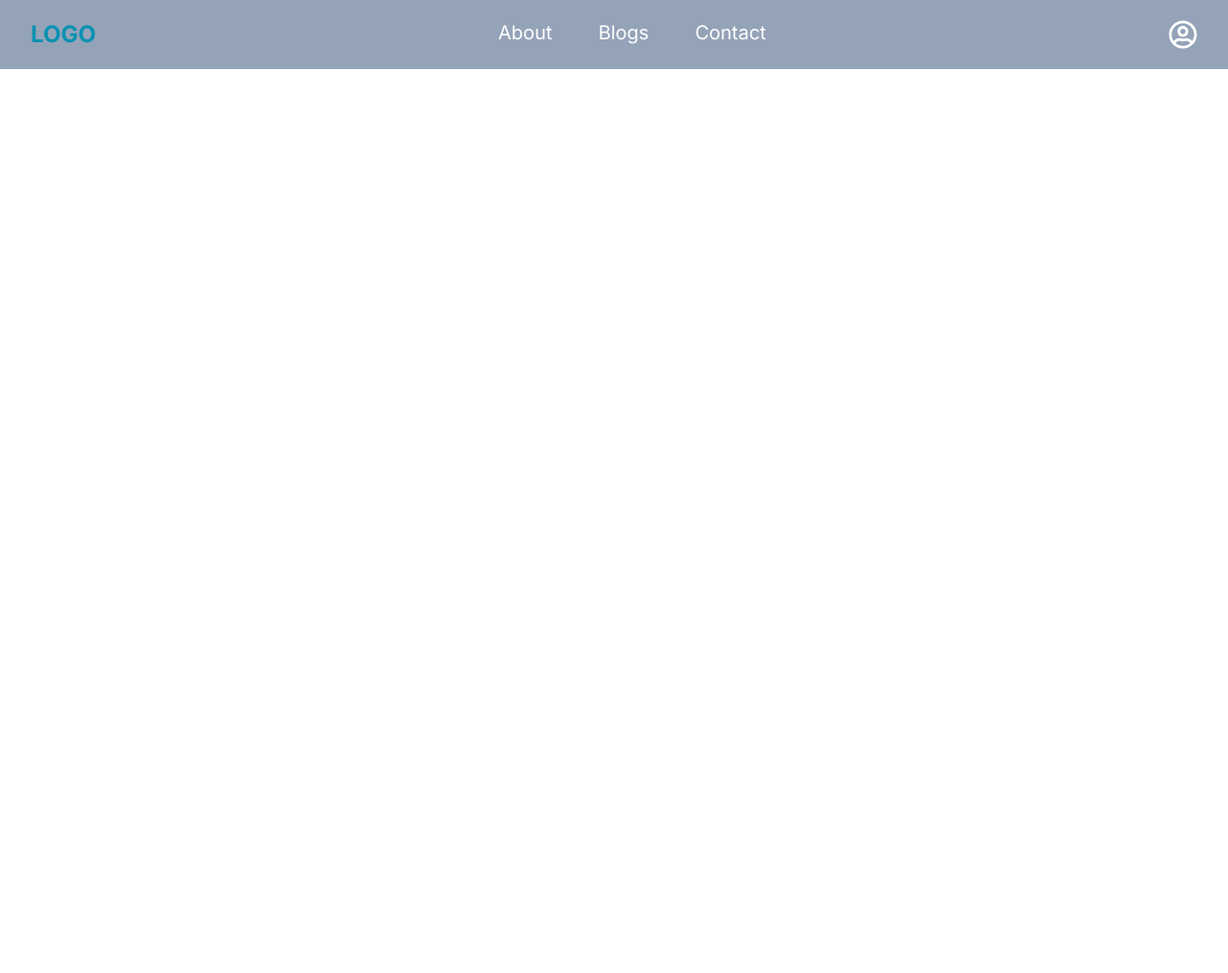
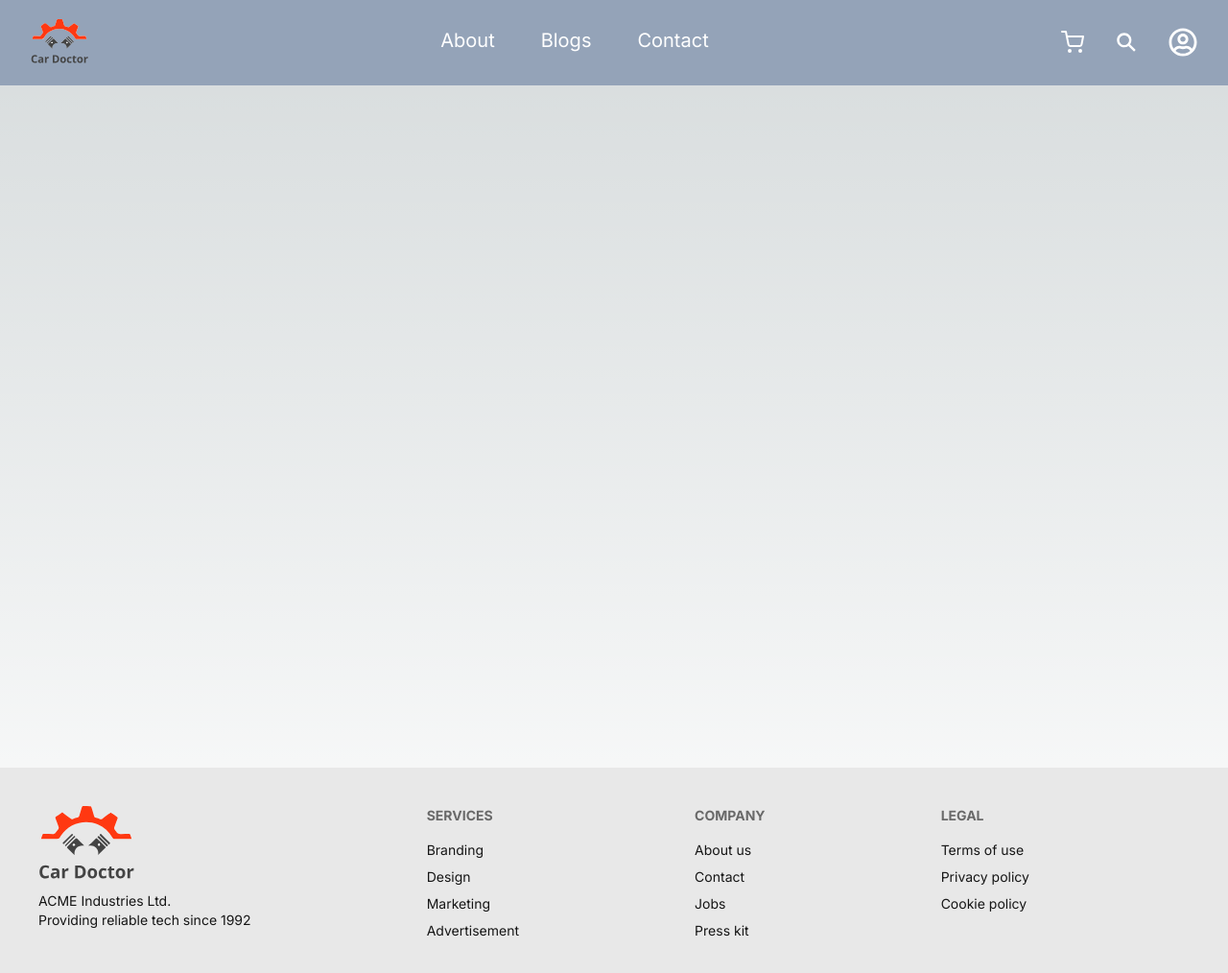
Before and after one commit to hmmasudsarder/car-doctor-pro, a Next.js app: page / in a window 1280 px wide. Shown: the top 1014 px of the page at 96% size. Before the commit the page ends 800 px from the top, so only its background shows below. Built offline with nearby package versions, Linux system fonts and the light colour scheme.

Commit message:
footer added

```diff
--- a/package.json
+++ b/package.json
@@ -9,12 +9,12 @@
     "lint": "next lint"
   },
   "dependencies": {
-    "mongodb": "^6.8.0",
+    "mongodb": "^6.9.0",
     "next": "14.2.5",
     "next-auth": "^4.24.7",
     "react": "^18",
     "react-dom": "^18",
-    "react-icons": "^5.2.1"
+    "react-icons": "^5.3.0"
   },
   "devDependencies": {
     "daisyui": "^4.12.10",
--- a/src/app/layout.js
+++ b/src/app/layout.js
@@ -1,5 +1,7 @@
 import { Inter } from "next/font/google";
 import "./globals.css";
+import Navbar from "@/components/Shared/Navbar";
+import Footer from "@/components/Shared/Footer";
 
 const inter = Inter({ subsets: ["latin"] });
 
@@ -11,7 +13,11 @@ export const metadata = {
 export default function RootLayout({ children }) {
   return (
     <html lang="en" data-theme="carDoctorTheme">
-      <body className={inter.className}>{children}</body>
+      <body className={inter.className}>
+        <Navbar />
+        {children}
+        <Footer />
+      </body>
     </html>
   );
 }
--- a/src/components/Homepage/Homepage.jsx
+++ b/src/components/Homepage/Homepage.jsx
@@ -1,12 +1,7 @@
 import React from "react";
-import Navbar from "../Shared/Navbar";
 
 const Homepage = () => {
-  return (
-    <div>
-      <Navbar />
-    </div>
-  );
+  return <div className="h-screen"></div>;
 };
 
 export default Homepage;
--- /dev/null
+++ b/src/components/Shared/Footer.jsx
@@ -0,0 +1,39 @@
+import Image from "next/image";
+import React from "react";
+
+const Footer = () => {
+  return (
+    <footer className="footer bg-base-200 text-base-content p-10">
+      <aside>
+        <Image src="/assets/logo.svg" height={60} width={100} alt="logofooter" />
+        <p>
+          ACME Industries Ltd.
+          <br />
+          Providing reliable tech since 1992
+        </p>
+      </aside>
+      <nav>
+        <h6 className="footer-title">Services</h6>
+        <a className="link link-hover">Branding</a>
+        <a className="link link-hover">Design</a>
+        <a className="link link-hover">Marketing</a>
+        <a className="link link-hover">Advertisement</a>
+      </nav>
+      <nav>
+        <h6 className="footer-title">Company</h6>
+        <a className="link link-hover">About us</a>
+        <a className="link link-hover">Contact</a>
+        <a className="link link-hover">Jobs</a>
+        <a className="link link-hover">Press kit</a>
+      </nav>
+      <nav>
+        <h6 className="footer-title">Legal</h6>
+        <a className="link link-hover">Terms of use</a>
+        <a className="link link-hover">Privacy policy</a>
+        <a className="link link-hover">Cookie policy</a>
+      </nav>
+    </footer>
+  );
+};
+
+export default Footer;
--- a/src/components/Shared/Navbar.jsx
+++ b/src/components/Shared/Navbar.jsx
@@ -1,6 +1,8 @@
 "use client";
 import Image from "next/image";
+import { IoSearchSharp } from "react-icons/io5";
 // import { CiMenuBurger, CiUser } from "react-icons/ci";
+import { FiShoppingCart } from "react-icons/fi";
 import { FaRegUserCircle } from "react-icons/fa";
 import { MdClose } from "react-icons/md";
 import Link from "next/link";
@@ -9,7 +11,6 @@ import { useRef, useState } from "react";
 const Navbar = () => {
   const [navbar, setNavbar] = useState(false);
   const [droup, setDroup] = useState(false);
-
 
   //   const menuRef = useRef();
   //   const imgRef = useRef();
@@ -26,7 +27,12 @@ const Navbar = () => {
             <div className="flex items-center justify-between py-3 md:py-5 md:block">
               {/* {LOGO} */}
               <Link href="/">
-                <h3 className="text-2xl text-cyan-600 font-bold">LOGO</h3>
+                <Image
+                  src="/assets/logo.svg"
+                  alt="logo"
+                  width={60}
+                  height={50}
+                />
               </Link>
               <div className="md:hidden">
                 <button
@@ -79,11 +85,12 @@ const Navbar = () => {
                     Setting
                   </Link>
                 </li>
-
               </ul>
             </div>
           </div>
-          <div>
+          <div className="flex items-center space-x-8">
+            <FiShoppingCart className="text-2xl text-white md:block hidden" />
+            <IoSearchSharp className="text-2xl text-white md:block hidden" />
             <div className="md:block hidden cursor-pointer relative">
               <FaRegUserCircle
                 onClick={() => setDroup(!droup)}
```
Also changed, not shown: 1 other file (tests, documents, lock files or other folders). Lines whose indentation alone changed are shown as unchanged.
